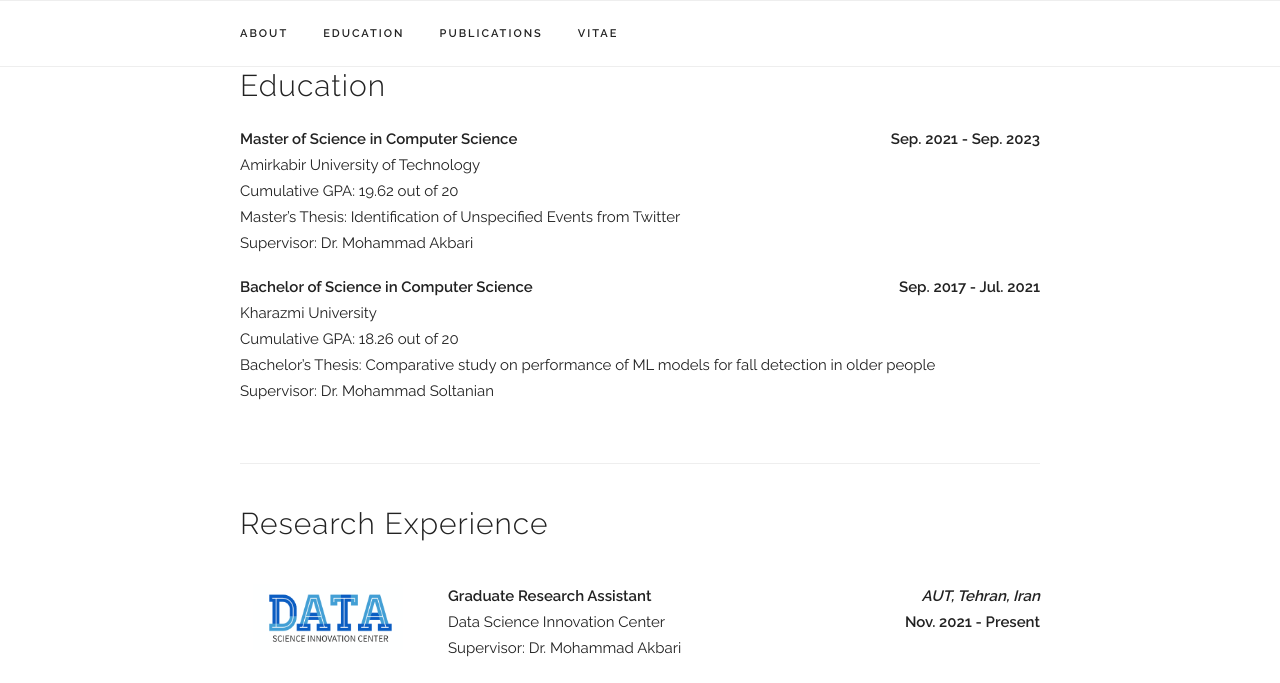
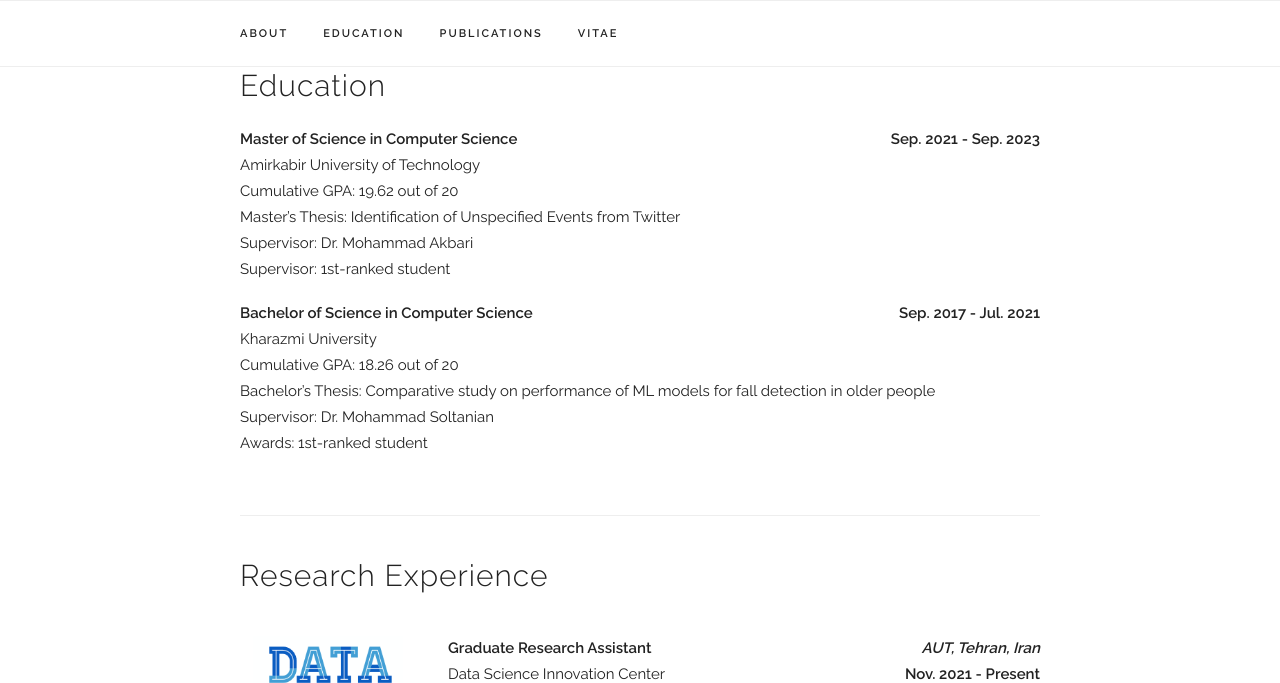
Before and after one commit to mojtabaSefidi/mojtabaSefidi.github.io, a Jekyll site: the page built from index.html, in a window 1280 px wide and 900 px high, scrolled down 1323 px, cut to the strip 0-683 px from the top of the window. Built offline with Jekyll 4.4.1, drawn with Linux system fonts in a browser that asks for light colours; some web fonts are replaced.

Commit message:
Update index.html

```diff
--- a/index.html
+++ b/index.html
@@ -85,6 +85,7 @@
           <p>Cumulative GPA: 19.62 out of 20</p>
           <p>Master’s Thesis: Identification of Unspecified Events from Twitter</p>
           <p>Supervisor: Dr. Mohammad Akbari</p>
+          <p>Supervisor: 1st-ranked student</p>
     </div>
 
     <div class="paper">
@@ -93,6 +94,7 @@
           <p>Cumulative GPA: 18.26 out of 20</p>
           <p>Bachelor’s Thesis: Comparative study on performance of ML models for fall detection in older people</p>
           <p>Supervisor: Dr. Mohammad Soltanian</p>
+          <p>Awards: 1st-ranked student</p>
     </div>
 
 </div>
```
